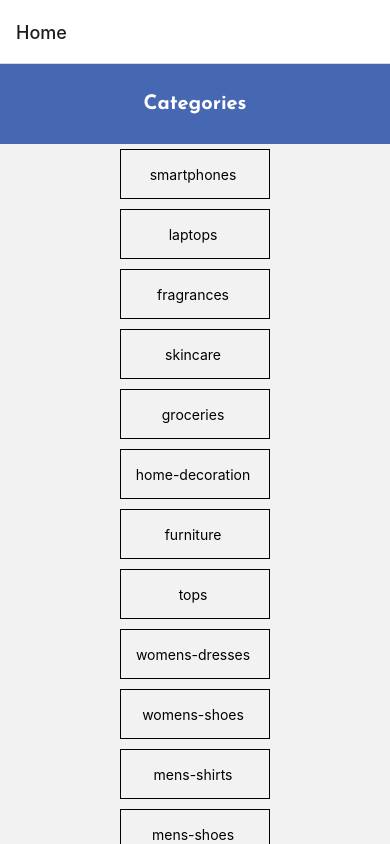
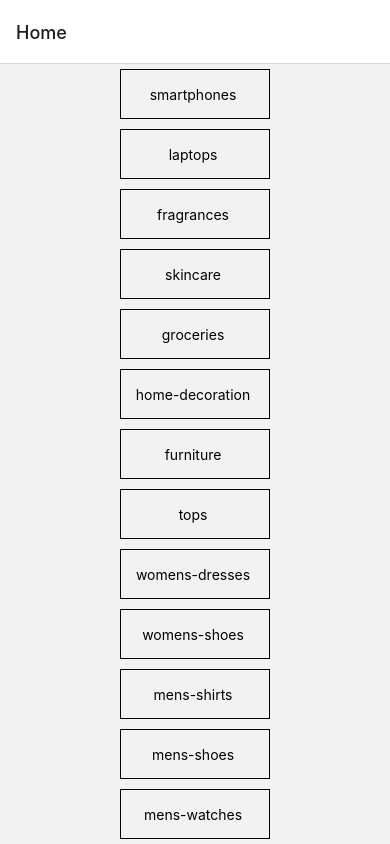
Before and after one commit to ManuelForneri/React-nativ, a React Native app: screen /Home in a window 390 px wide. Shown: the top 844 px of the page. Built offline with nearby package versions, Linux system fonts and the light colour scheme.

Commit message:
Saque el navbar que estaba de mas

```diff
--- a/src/Screens/Home.jsx
+++ b/src/Screens/Home.jsx
@@ -6,7 +6,6 @@ import AppHeader from "../Components/AppHeader";
 const Home = ({ navigation, route }) => {
   return (
     <>
-      <AppHeader title="Categories" />
       <Categories navigation={navigation} route={route} />
     </>
   );
--- a/src/Screens/ItemDetail.jsx
+++ b/src/Screens/ItemDetail.jsx
@@ -14,7 +14,6 @@ const ItemDetail = ({ route }) => {
 
   return (
     <View style={styles.container}>
-      <AppHeader title="ProductDetail" />
       <View style={styles.contentContainer}>
         <Image
           style={styles.itemImage}
--- a/src/Screens/ItemListCategories.jsx
+++ b/src/Screens/ItemListCategories.jsx
@@ -29,7 +29,6 @@ const ItemListCategories = ({ navigation, route }) => {
 
   return (
     <>
-      <AppHeader title="ItemListCategories" />
       <SearchBar setKeyword={setKeyword} />
       <FlatList
         style={styles.container}
```
